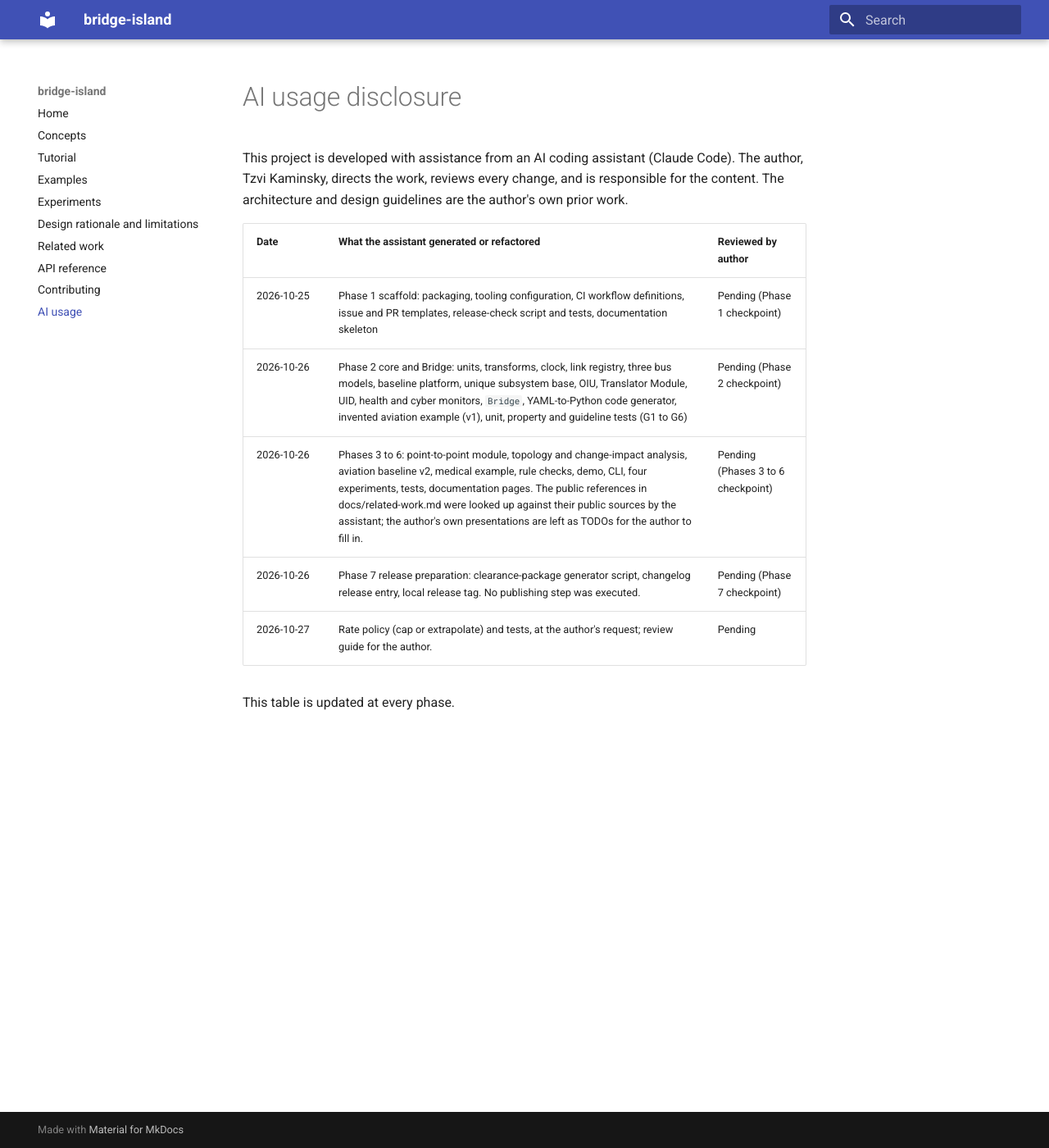
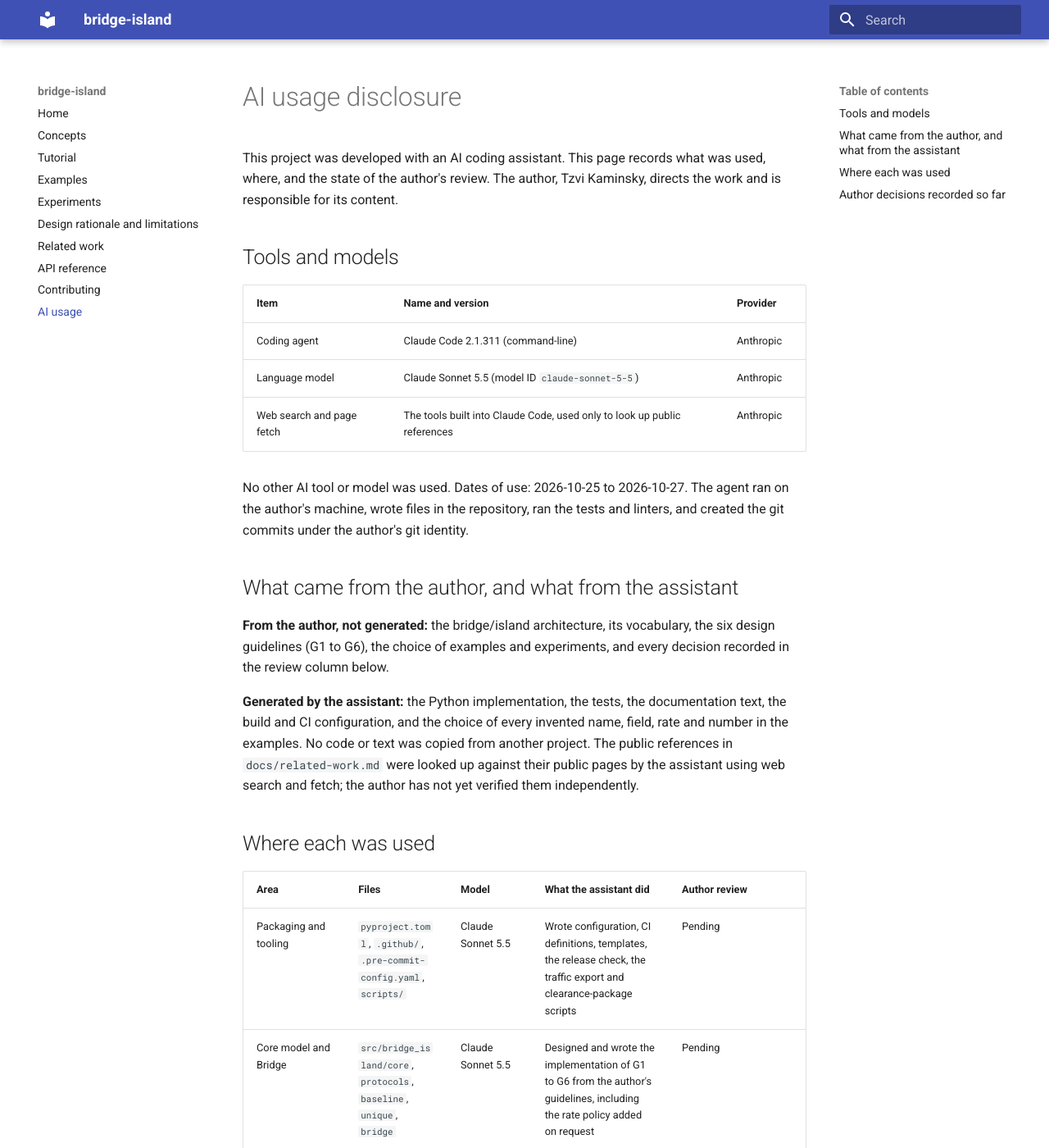
Before and after one commit to tkaiagent123/bridge-island, an MkDocs documentation site: the page built from docs/AI_USAGE.md, in a window 1280 px wide and 1400 px high. Shown: the whole window at 82% size. Built offline with MkDocs 1.6.1 and Material for MkDocs 9.7.7, drawn with Linux system fonts in a browser that asks for light colours; some of the changed text lies outside the part shown.

Commit message:
docs: drop earlier-presentations section, state counting-model caveats, record AI tool and model

```diff
--- a/docs/AI_USAGE.md
+++ b/docs/AI_USAGE.md
@@ -1,15 +1,54 @@
 # AI usage disclosure
 
-This project is developed with assistance from an AI coding assistant (Claude Code).
-The author, Tzvi Kaminsky, directs the work, reviews every change, and is responsible
-for the content. The architecture and design guidelines are the author's own prior work.
+This project was developed with an AI coding assistant. This page records what was used,
+where, and the state of the author's review. The author, Tzvi Kaminsky, directs the work and
+is responsible for its content.
 
-| Date | What the assistant generated or refactored | Reviewed by author |
+## Tools and models
+
+| Item | Name and version | Provider |
 | --- | --- | --- |
-| 2026-10-25 | Phase 1 scaffold: packaging, tooling configuration, CI workflow definitions, issue and PR templates, release-check script and tests, documentation skeleton | Pending (Phase 1 checkpoint) |
-| 2026-10-26 | Phase 2 core and Bridge: units, transforms, clock, link registry, three bus models, baseline platform, unique subsystem base, OIU, Translator Module, UID, health and cyber monitors, `Bridge`, YAML-to-Python code generator, invented aviation example (v1), unit, property and guideline tests (G1 to G6) | Pending (Phase 2 checkpoint) |
-| 2026-10-26 | Phases 3 to 6: point-to-point module, topology and change-impact analysis, aviation baseline v2, medical example, rule checks, demo, CLI, four experiments, tests, documentation pages. The public references in docs/related-work.md were looked up against their public sources by the assistant; the author's own presentations are left as TODOs for the author to fill in. | Pending (Phases 3 to 6 checkpoint) |
-| 2026-10-26 | Phase 7 release preparation: clearance-package generator script, changelog release entry, local release tag. No publishing step was executed. | Pending (Phase 7 checkpoint) |
-| 2026-10-27 | Rate policy (cap or extrapolate) and tests, at the author's request; review guide for the author. | Pending |
+| Coding agent | Claude Code 2.1.311 (command-line) | Anthropic |
+| Language model | Claude Sonnet 5.5 (model ID `claude-sonnet-5-5`) | Anthropic |
+| Web search and page fetch | The tools built into Claude Code, used only to look up public references | Anthropic |
 
-This table is updated at every phase.
+No other AI tool or model was used. Dates of use: 2026-10-25 to 2026-10-27. The agent ran on
+the author's machine, wrote files in the repository, ran the tests and linters, and created
+the git commits under the author's git identity.
+
+## What came from the author, and what from the assistant
+
+**From the author, not generated:** the bridge/island architecture, its vocabulary, the six
+design guidelines (G1 to G6), the choice of examples and experiments, and every decision
+recorded in the review column below.
+
+**Generated by the assistant:** the Python implementation, the tests, the documentation text,
+the build and CI configuration, and the choice of every invented name, field, rate and number
+in the examples. No code or text was copied from another project. The public references in
+`docs/related-work.md` were looked up against their public pages by the assistant using web
+search and fetch; the author has not yet verified them independently.
+
+## Where each was used
+
+| Area | Files | Model | What the assistant did | Author review |
+| --- | --- | --- | --- | --- |
+| Packaging and tooling | `pyproject.toml`, `.github/`, `.pre-commit-config.yaml`, `scripts/` | Claude Sonnet 5.5 | Wrote configuration, CI definitions, templates, the release check, the traffic export and clearance-package scripts | Pending |
+| Core model and Bridge | `src/bridge_island/core`, `protocols`, `baseline`, `unique`, `bridge` | Claude Sonnet 5.5 | Designed and wrote the implementation of G1 to G6 from the author's guidelines, including the rate policy added on request | Pending |
+| Code generation | `src/bridge_island/codegen` | Claude Sonnet 5.5 | Designed and wrote the YAML-to-Python generator | Pending |
+| Examples | `examples/` | Claude Sonnet 5.5 | Invented both platforms, all names, rates, latency budgets and signal values, and the mapping specs | Pending |
+| Point-to-point and analysis | `src/bridge_island/p2p`, `analysis`, `experiments.py` | Claude Sonnet 5.5 | Wrote the comparison, the counting model and the four experiments | Counting model approved by the author on 2026-10-27, with two caveats now stated in the documentation; the rest pending |
+| Tests | `tests/` | Claude Sonnet 5.5 | Wrote all tests, including the executable tutorial | Pending |
+| Documentation | `docs/`, `README.md`, `CHANGELOG.md` | Claude Sonnet 5.5 | Wrote all pages and verified the public references | Pending |
+| Release preparation | local tag, clearance package, release checklist (all git-ignored or local) | Claude Sonnet 5.5 | Prepared; nothing was published | Pending |
+
+"Pending" becomes "Reviewed" only after the author's review pass of that area.
+
+## Author decisions recorded so far
+
+* 2026-10-27: the rate policy is offered as two options (`cap`, `extrapolate`), and the
+  documentation must state that neither meets the full need of a subsystem that asks for more
+  than the baseline sends.
+* 2026-10-27: the section on the author's earlier presentations is left out of v0.1.0 until
+  the titles are verified.
+* 2026-10-27: the counting model is approved, with the caveats that "one test per dependency"
+  is arbitrary and that `n` counts baseline data elements, not baseline systems.
```
Also changed, not shown: CHANGELOG.md (+3 -2 lines), docs/experiments.md (+23 -0 lines), docs/related-work.md (+0 -12 lines), 4 other files.
